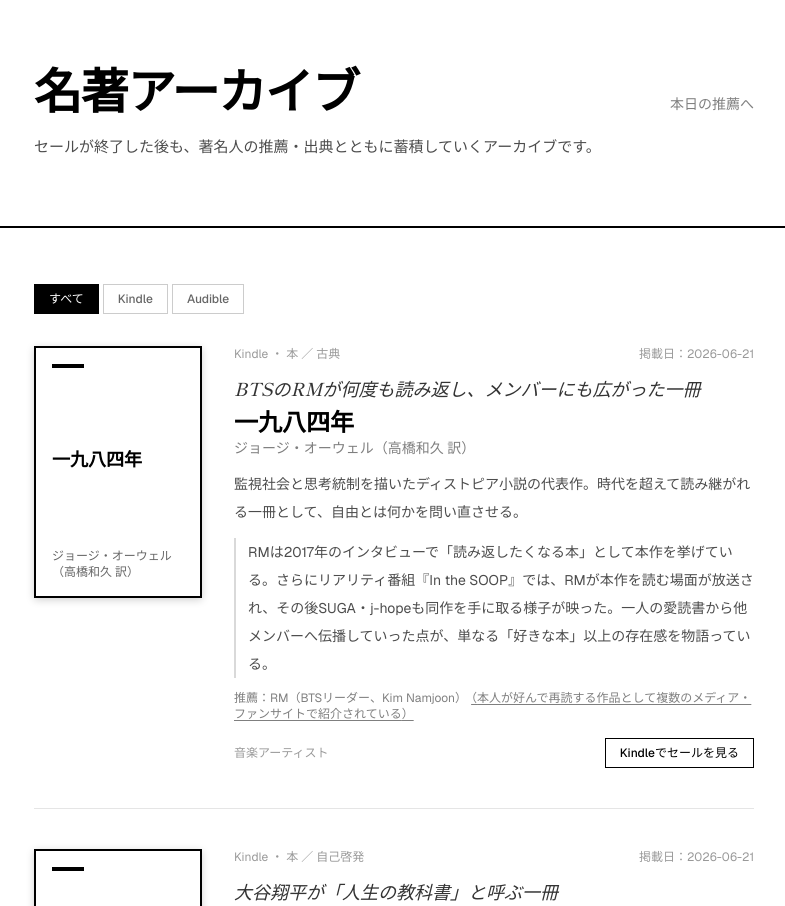
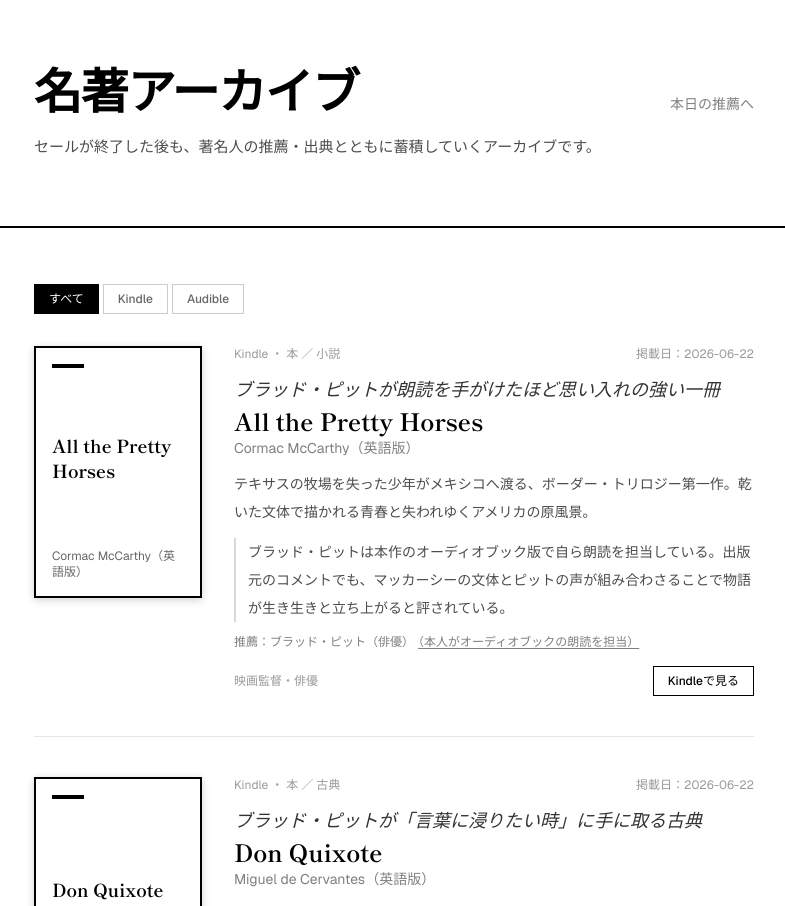
Before and after one commit to Wtr1818/kindle-sensho, a Next.js app: page /archive in a window 1280 px wide. Shown: the top 906 px of the page, without its empty margins (246-1031 px from the left). Built offline with nearby package versions, Linux system fonts and the light colour scheme.

Commit message:
Add Brad Pitt entries (verified co.jp ASINs), update research schedule to Mon/Wed/Fri

```diff
--- a/data/entries.ts
+++ b/data/entries.ts
@@ -204,4 +204,46 @@
     onSale: false,
     dateAdded: "2026-06-21",
   },
+  {
+    slug: "all-the-pretty-horses",
+    title: "All the Pretty Horses",
+    author: "Cormac McCarthy（英語版）",
+    asin: "B004FV4T5W",
+    platform: "Kindle",
+    contentType: "本",
+    genre: "小説",
+    hook: "ブラッド・ピットが朗読を手がけたほど思い入れの強い一冊",
+    whyRead:
+      "テキサスの牧場を失った少年がメキシコへ渡る、ボーダー・トリロジー第一作。乾いた文体で描かれる青春と失われゆくアメリカの原風景。",
+    recommenderStory:
+      "ブラッド・ピットは本作のオーディオブック版で自ら朗読を担当している。出版元のコメントでも、マッカーシーの文体とピットの声が組み合わさることで物語が生き生きと立ち上がると評されている。",
+    recommenderName: "ブラッド・ピット（俳優）",
+    recommenderTag: "映画監督・俳優",
+    sourceLabel: "本人がオーディオブックの朗読を担当",
+    sourceUrl: "https://baos.pub/brad-pitts-favourite-books-are-badass-b96a47d1e251",
+    status: "active",
+    onSale: false,
+    dateAdded: "2026-06-22",
+  },
+  {
+    slug: "don-quixote",
+    title: "Don Quixote",
+    author: "Miguel de Cervantes（英語版）",
+    asin: "B07XXYKW3J",
+    platform: "Kindle",
+    contentType: "本",
+    genre: "古典",
+    hook: "ブラッド・ピットが「言葉に浸りたい時」に手に取る古典",
+    whyRead:
+      "風車を巨人と思い込む騎士の冒険を描いた、近代小説の原点とされる一冊。滑稽さの中に人間の理想と現実の隔たりを映し出す。",
+    recommenderStory:
+      "ブラッド・ピットはインタビューで「言葉に浸りたい時に読み返すクラシック」として本作を挙げている。",
+    recommenderName: "ブラッド・ピット（俳優）",
+    recommenderTag: "映画監督・俳優",
+    sourceLabel: "インタビューで読み返すクラシックとして言及",
+    sourceUrl: "https://baos.pub/brad-pitts-favourite-books-are-badass-b96a47d1e251",
+    status: "active",
+    onSale: false,
+    dateAdded: "2026-06-22",
+  },
 ];
```
